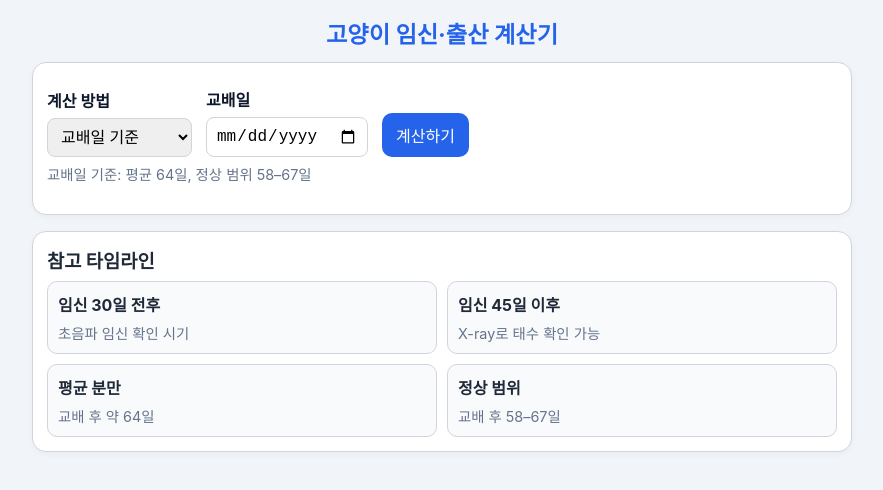
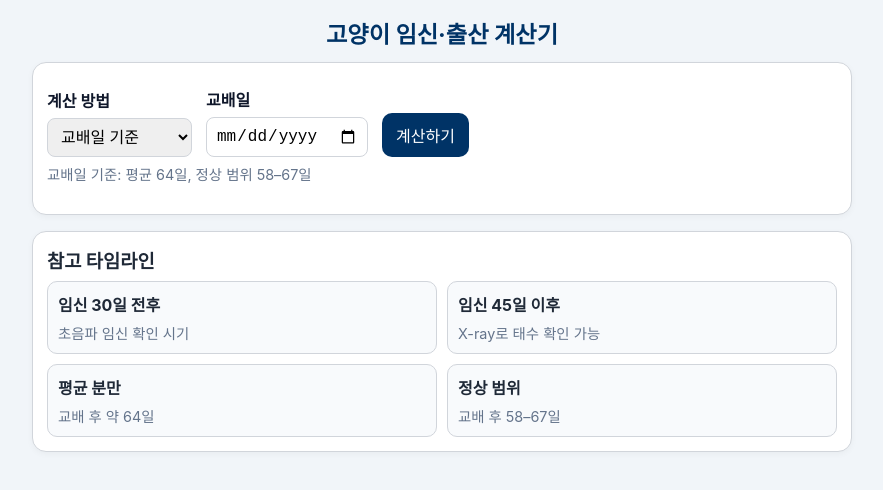
Before and after one commit to hodewdew-creator/cat_pregnancy_cal, a plain HTML site: page index.html in a window 1280 px wide. Shown: the whole page, without its empty margins (198-1081 px from the left). Drawn offline with Linux system fonts and the light colour scheme.

Commit message:
Update index.html

```diff
--- a/index.html
+++ b/index.html
@@ -6,7 +6,7 @@
   <title>고양이 임신·출산 계산기</title>
   <meta name="description" content="교배일/HD/BPD로 고양이 분만 예정일을 계산하고 범위를 보여주는 계산기" />
   <style>
-    :root{ --blue:#2563eb; --bg:#f1f5f9; --card:#ffffff; --border:#d1d5db; --text:#1f2937; --muted:#64748b; --accent:#dbeafe; --range:#fff7ed; --avg:#dcfce7 }
+    :root{ --blue:#003366; --bg:#f1f5f9; --card:#ffffff; --border:#d1d5db; --text:#1f2937; --muted:#64748b; --accent:#dbeafe; --range:#fff7ed; --avg:#dcfce7 }
     *{box-sizing:border-box}
     body{font-family:-apple-system,BlinkMacSystemFont,Segoe UI,Roboto,Helvetica,Arial,sans-serif;margin:0;padding:16px;background:var(--bg);color:var(--text)}
     h1{margin:0 0 12px;text-align:center;color:var(--blue);font-size:1.45rem}
```
